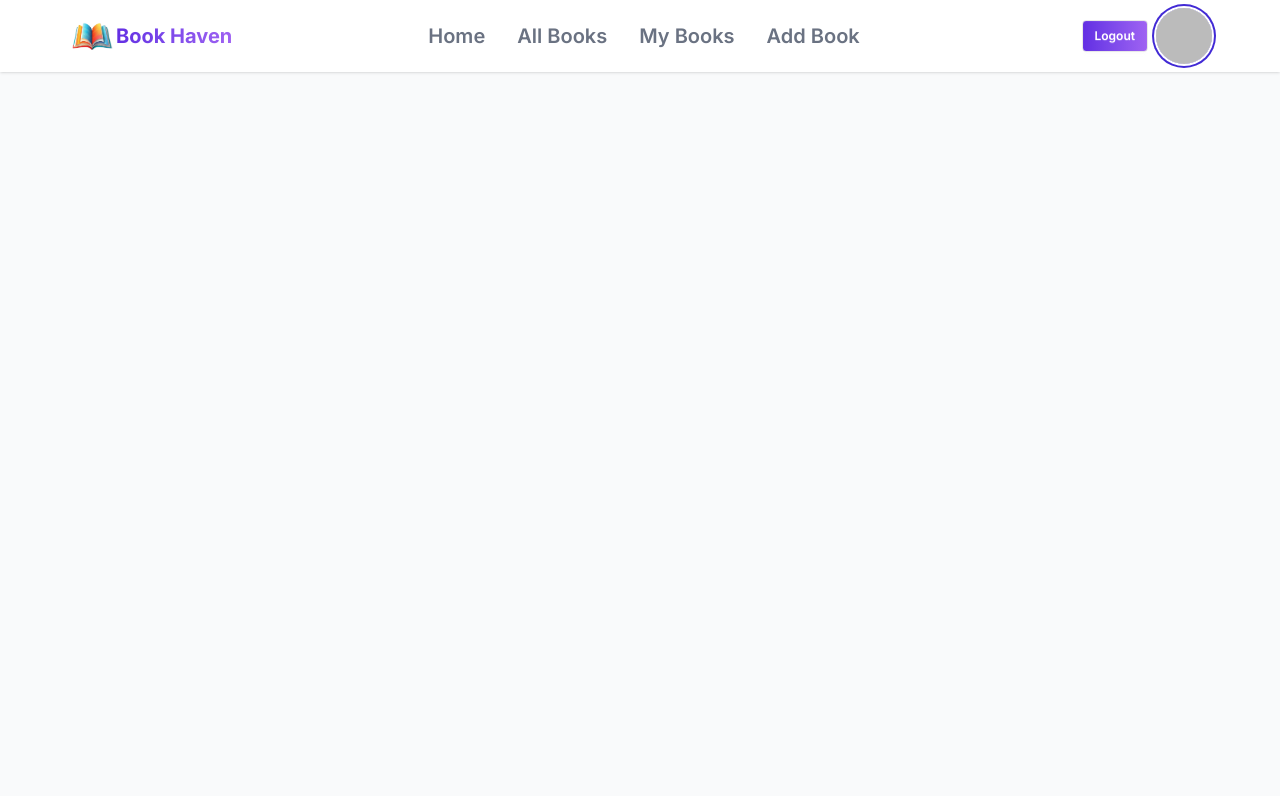
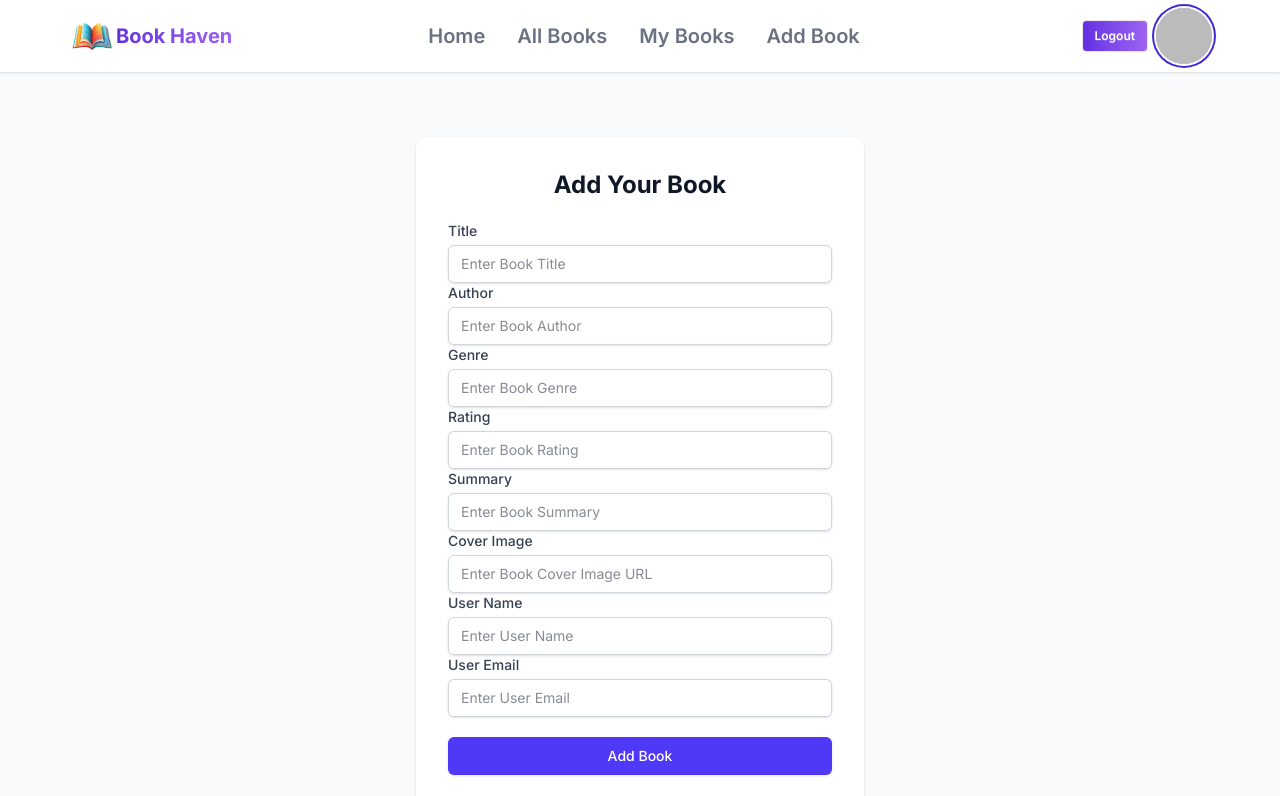
Before and after one commit to JannatMollah/Book-Haven-Client, a React (Vite) app: page /add-book in a window 1280 px wide. Shown: the top 796 px of the page. Built offline with nearby package versions, Linux system fonts and the light colour scheme; no server answers; sample sign-in values are in the browser's storage.

Commit message:
not found page

```diff
--- a/src/Pages/AddBook.jsx
+++ b/src/Pages/AddBook.jsx
@@ -2,8 +2,112 @@ import React from 'react';
 
 const AddBook = () => {
     return (
-        <div className='min-h-screen flex flex-col justify-center items-center bg-gray-50 px-4'>
+        <div className="min-h-screen flex flex-col justify-center items-center bg-gray-50 px-4">
+            <div className="w-full max-w-md bg-white p-8 rounded-xl shadow-sm">
+                <h2 className="text-center text-2xl font-bold text-gray-900 mb-5">
+                    Add Your Book
+                </h2>
 
+                <form  className="space-y-5">
+                    <div>
+                        <label htmlFor="title" className="block text-sm font-medium text-gray-700">
+                            Title
+                        </label>
+                        <input
+                            id="title"
+                            name="title"
+                            type="text"
+                            required
+                            className="mt-1 block w-full rounded-md border border-gray-300 px-3 py-2 text-gray-900 shadow-sm focus:border-indigo-500 focus:ring-1 focus:ring-indigo-500 sm:text-sm"
+                            placeholder="Enter Book Title"
+                        />
+                        <label htmlFor="author" className="block text-sm font-medium text-gray-700">
+                            Author
+                        </label>
+                        <input
+                            id="author"
+                            name="author"
+                            type="text"
+                            required
+                            className="mt-1 block w-full rounded-md border border-gray-300 px-3 py-2 text-gray-900 shadow-sm focus:border-indigo-500 focus:ring-1 focus:ring-indigo-500 sm:text-sm"
+                            placeholder="Enter Book Author"
+                        />
+                        <label htmlFor="genre" className="block text-sm font-medium text-gray-700">
+                            Genre
+                        </label>
+                        <input
+                            id="genre"
+                            name="genre"
+                            type="text"
+                            required
+                            className="mt-1 block w-full rounded-md border border-gray-300 px-3 py-2 text-gray-900 shadow-sm focus:border-indigo-500 focus:ring-1 focus:ring-indigo-500 sm:text-sm"
+                            placeholder="Enter Book Genre"
+                        />
+                        <label htmlFor="rating" className="block text-sm font-medium text-gray-700">
+                            Rating
+                        </label>
+                        <input
+                            id="rating"
+                            name="rating"
+                            type="text"
+                            required
+                            className="mt-1 block w-full rounded-md border border-gray-300 px-3 py-2 text-gray-900 shadow-sm focus:border-indigo-500 focus:ring-1 focus:ring-indigo-500 sm:text-sm"
+                            placeholder="Enter Book Rating"
+                        />
+                        <label htmlFor="summary" className="block text-sm font-medium text-gray-700">
+                            Summary
+                        </label>
+                        <input
+                            id="summary"
+                            name="summary"
+                            type="text"
+                            required
+                            className="mt-1 block w-full rounded-md border border-gray-300 px-3 py-2 text-gray-900 shadow-sm focus:border-indigo-500 focus:ring-1 focus:ring-indigo-500 sm:text-sm"
+                            placeholder="Enter Book Summary"
+                        />
+                        <label htmlFor="coverImageURL" className="block text-sm font-medium text-gray-700">
+                            Cover Image
+                        </label>
+                        <input
+                            id="coverImageURL"
+                            name="coverImageURL"
+                            type="url"
+                            required
+                            className="mt-1 block w-full rounded-md border border-gray-300 px-3 py-2 text-gray-900 shadow-sm focus:border-indigo-500 focus:ring-1 focus:ring-indigo-500 sm:text-sm"
+                            placeholder="Enter Book Cover Image URL"
+                        />
+                        <label htmlFor="userName" className="block text-sm font-medium text-gray-700">
+                            User Name
+                        </label>
+                        <input
+                            id="userName"
+                            name="userName"
+                            type="text"
+                            required
+                            className="mt-1 block w-full rounded-md border border-gray-300 px-3 py-2 text-gray-900 shadow-sm focus:border-indigo-500 focus:ring-1 focus:ring-indigo-500 sm:text-sm"
+                            placeholder="Enter User Name"
+                        />
+                        <label htmlFor="userEmail" className="block text-sm font-medium text-gray-700">
+                            User Email
+                        </label>
+                        <input
+                            id="userEmail"
+                            name="userEmail"
+                            type="email"
+                            required
+                            className="mt-1 block w-full rounded-md border border-gray-300 px-3 py-2 text-gray-900 shadow-sm focus:border-indigo-500 focus:ring-1 focus:ring-indigo-500 sm:text-sm"
+                            placeholder="Enter User Email"
+                        />
+                    </div>
+
+                    <button
+                        type="submit"
+                        className="w-full flex justify-center py-2 px-4 border border-transparent rounded-md shadow-sm text-sm font-medium text-white bg-indigo-600 hover:bg-indigo-700 focus:outline-none focus:ring-2 focus:ring-indigo-500 focus:ring-offset-2 transition-colors duration-200"
+                    >
+                        Add Book
+                    </button>
+                </form>
+            </div>
         </div>
     );
 };
--- a/src/Pages/NotFound.jsx
+++ b/src/Pages/NotFound.jsx
@@ -1,9 +1,22 @@
 import React from 'react';
+import NotFoundImage from '../assets/App-Error.png'
+import Navber from '../components/Navber';
+import Footer from '../components/Footer';
+import { Link } from 'react-router';
 
 const NotFound = () => {
     return (
         <div>
-
+            <div className='flex flex-col items-center bg-[#E9E9E9] h-screen'>
+                <img src={NotFoundImage} className='py-10' />
+                <h2 className='text-5xl font-semibold'>Oops, Game not found!</h2>
+                <p className='text-gray-500 py-5'>The Game you are looking for is not available.</p>
+                <Link
+                    to="/"
+                    className="bg-linear-to-r from-[#632EE3] to-[#9F62F2] text-white px-6 py-3 rounded-lg font-semibold shadow-md hover:shadow-lg hover:opacity-90 transition-all duration-300">
+                    Go Back Home
+                </Link>
+            </div>
         </div>
     );
 };
```
